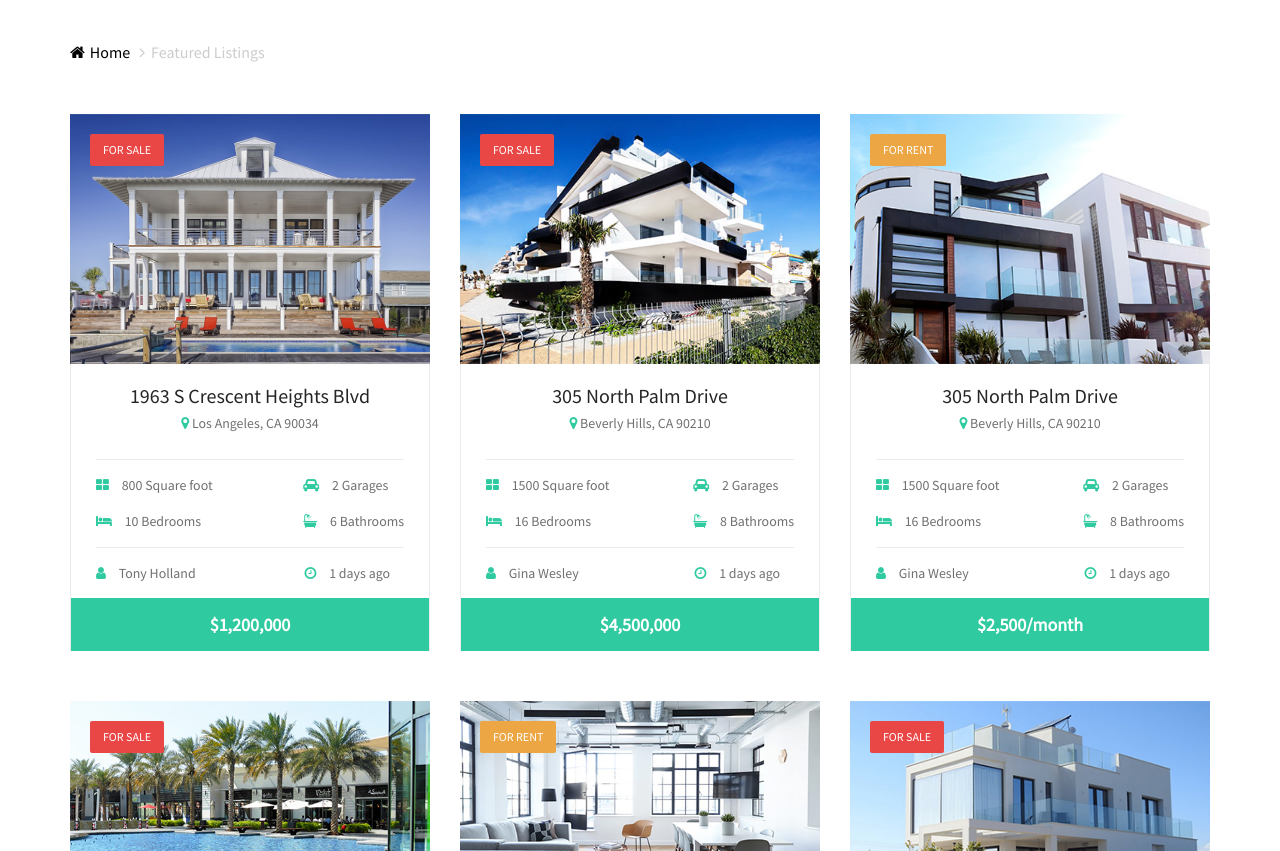
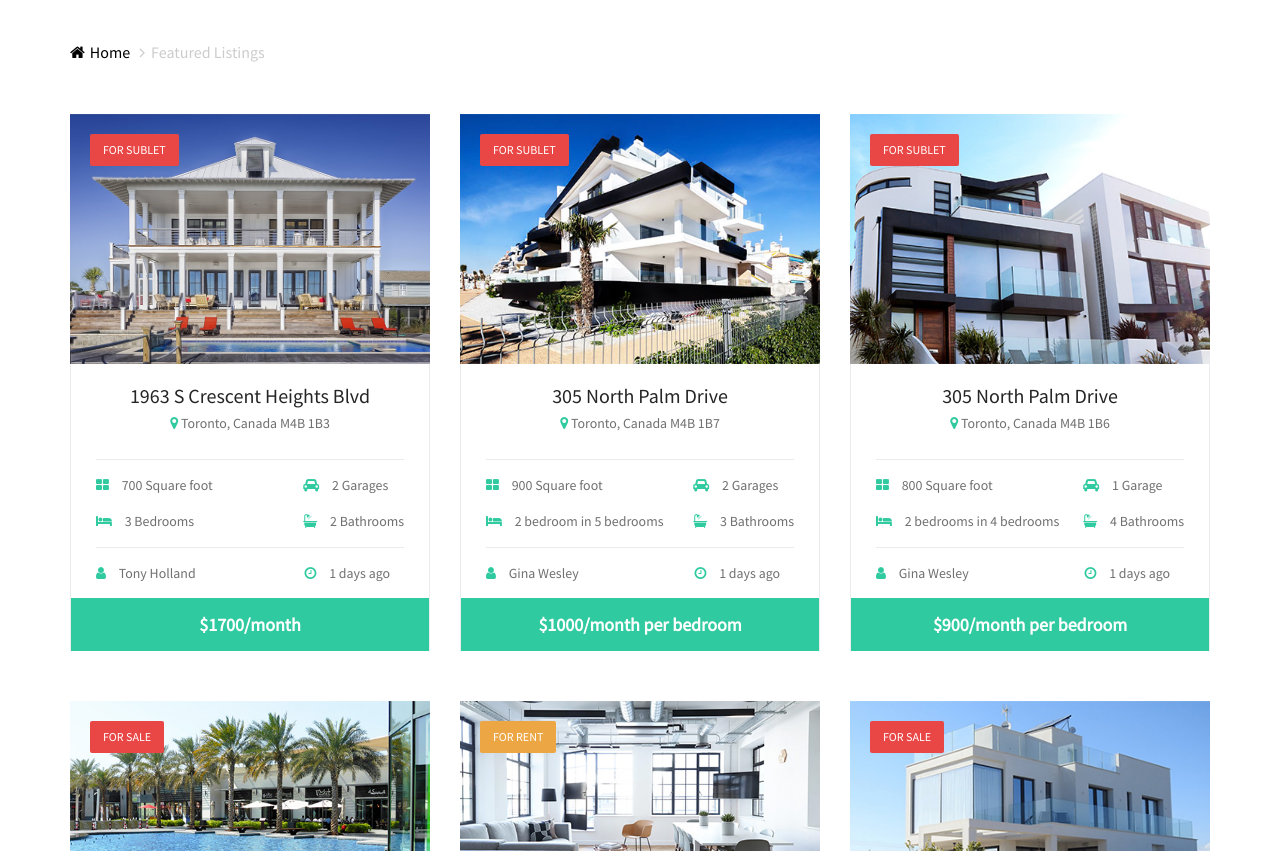
Before and after one commit to samarwal/Subleasy_WebApp, a plain HTML site: page categories.html in a window 1280 px wide. Shown: the part 360-1211 px from the top of the page. Drawn offline with Linux system fonts and the light colour scheme.

Commit message:
Index and listing pages

```diff
--- a/categories.html
+++ b/categories.html
@@ -112,22 +112,22 @@
 					<!-- feature -->
 					<div class="feature-item">
 						<div class="feature-pic set-bg" data-setbg="img/feature/1.jpg">
-							<div class="sale-notic">FOR SALE</div>
+							<div class="sale-notic">FOR SUBLET</div>
 						</div>
 						<div class="feature-text">
 							<div class="text-center feature-title">
 								<h5>1963 S Crescent Heights Blvd</h5>
-								<p><i class="fa fa-map-marker"></i> Los Angeles, CA 90034</p>
+								<p><i class="fa fa-map-marker"></i> Toronto, Canada M4B 1B3</p>
 							</div>
 							<div class="room-info-warp">
 								<div class="room-info">
 									<div class="rf-left">
-										<p><i class="fa fa-th-large"></i> 800 Square foot</p>
-										<p><i class="fa fa-bed"></i> 10 Bedrooms</p>
+										<p><i class="fa fa-th-large"></i> 700 Square foot</p>
+										<p><i class="fa fa-bed"></i> 3 Bedrooms</p>
 									</div>
 									<div class="rf-right">
 										<p><i class="fa fa-car"></i> 2 Garages</p>
-										<p><i class="fa fa-bath"></i> 6 Bathrooms</p>
+										<p><i class="fa fa-bath"></i> 2 Bathrooms</p>
 									</div>
 								</div>
 								<div class="room-info">
@@ -139,7 +139,7 @@
 									</div>
 								</div>
 							</div>
-							<a href="#" class="room-price">$1,200,000</a>
+							<a href="#" class="room-price">$1700/month</a>
 						</div>
 					</div>
 				</div>
@@ -147,22 +147,22 @@
 					<!-- feature -->
 					<div class="feature-item">
 						<div class="feature-pic set-bg" data-setbg="img/feature/2.jpg">
-							<div class="sale-notic">FOR SALE</div>
+							<div class="sale-notic">FOR SUBLET</div>
 						</div>
 						<div class="feature-text">
 							<div class="text-center feature-title">
 								<h5>305 North Palm Drive</h5>
-								<p><i class="fa fa-map-marker"></i> Beverly Hills, CA 90210</p>
+								<p><i class="fa fa-map-marker"></i> Toronto, Canada M4B 1B7</p>
 							</div>
 							<div class="room-info-warp">
 								<div class="room-info">
 									<div class="rf-left">
-										<p><i class="fa fa-th-large"></i> 1500 Square foot</p>
-										<p><i class="fa fa-bed"></i> 16 Bedrooms</p>
+										<p><i class="fa fa-th-large"></i> 900 Square foot</p>
+										<p><i class="fa fa-bed"></i> 2 bedroom in 5 bedrooms</p>
 									</div>
 									<div class="rf-right">
 										<p><i class="fa fa-car"></i> 2 Garages</p>
-										<p><i class="fa fa-bath"></i> 8 Bathrooms</p>
+										<p><i class="fa fa-bath"></i> 3 Bathrooms</p>
 									</div>
 								</div>
 								<div class="room-info">
@@ -174,7 +174,7 @@
 									</div>
 								</div>
 							</div>
-							<a href="#" class="room-price">$4,500,000</a>
+							<a href="#" class="room-price">$1000/month per bedroom</a>
 						</div>
 					</div>
 				</div>
@@ -182,22 +182,22 @@
 					<!-- feature -->
 					<div class="feature-item">
 						<div class="feature-pic set-bg" data-setbg="img/feature/3.jpg">
-							<div class="rent-notic">FOR Rent</div>
+							<div class="sale-notic">FOR SUBLET</div>
 						</div>
 						<div class="feature-text">
 							<div class="text-center feature-title">
 								<h5>305 North Palm Drive</h5>
-								<p><i class="fa fa-map-marker"></i> Beverly Hills, CA 90210</p>
+								<p><i class="fa fa-map-marker"></i> Toronto, Canada M4B 1B6</p>
 							</div>
 							<div class="room-info-warp">
 								<div class="room-info">
 									<div class="rf-left">
-										<p><i class="fa fa-th-large"></i> 1500 Square foot</p>
-										<p><i class="fa fa-bed"></i> 16 Bedrooms</p>
+										<p><i class="fa fa-th-large"></i> 800 Square foot</p>
+										<p><i class="fa fa-bed"></i> 2 bedrooms in 4 bedrooms</p>
 									</div>
 									<div class="rf-right">
-										<p><i class="fa fa-car"></i> 2 Garages</p>
-										<p><i class="fa fa-bath"></i> 8 Bathrooms</p>
+										<p><i class="fa fa-car"></i> 1 Garage</p>
+										<p><i class="fa fa-bath"></i> 4 Bathrooms</p>
 									</div>
 								</div>
 								<div class="room-info">
@@ -209,7 +209,7 @@
 									</div>
 								</div>
 							</div>
-							<a href="#" class="room-price">$2,500/month</a>
+							<a href="#" class="room-price">$900/month per bedroom</a>
 						</div>
 					</div>
 				</div>
```
Also changed, not shown: index.html (+7 -9 lines), single-list.html (+10 -11 lines).
